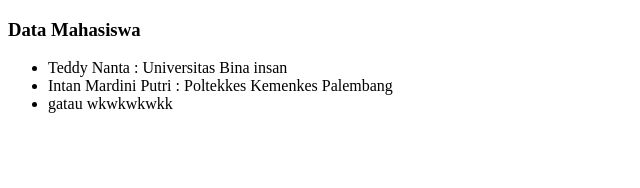
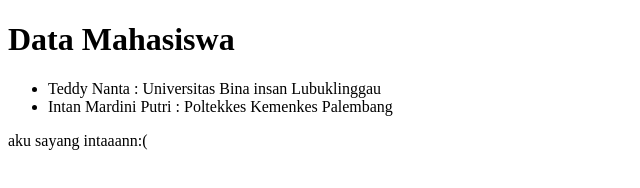
Before and after one commit to teddynanta/coba-git-repo, a plain HTML site: page mahasiswa.html in a window 1280 px wide. Shown: the whole page, without its empty margins (0-640 px from the left). Drawn offline with Linux system fonts and the light colour scheme.

Commit message:
editing mahasiswa.html lil bit

```diff
--- a/mahasiswa.html
+++ b/mahasiswa.html
@@ -8,12 +8,12 @@
 </head>
 
 <body>
-    <h3>Data Mahasiswa</h3>
+    <h1>Data Mahasiswa</h1>
     <ul>
-        <li>Teddy Nanta : Universitas Bina insan</li>
+        <li>Teddy Nanta : Universitas Bina insan Lubuklinggau</li>
         <li>Intan Mardini Putri : Poltekkes Kemenkes Palembang</li>
-        <li>gatau wkwkwkwkk</li>
     </ul>
+    <p>aku sayang intaaann:(</p>
 </body>
 
 </html>
```
